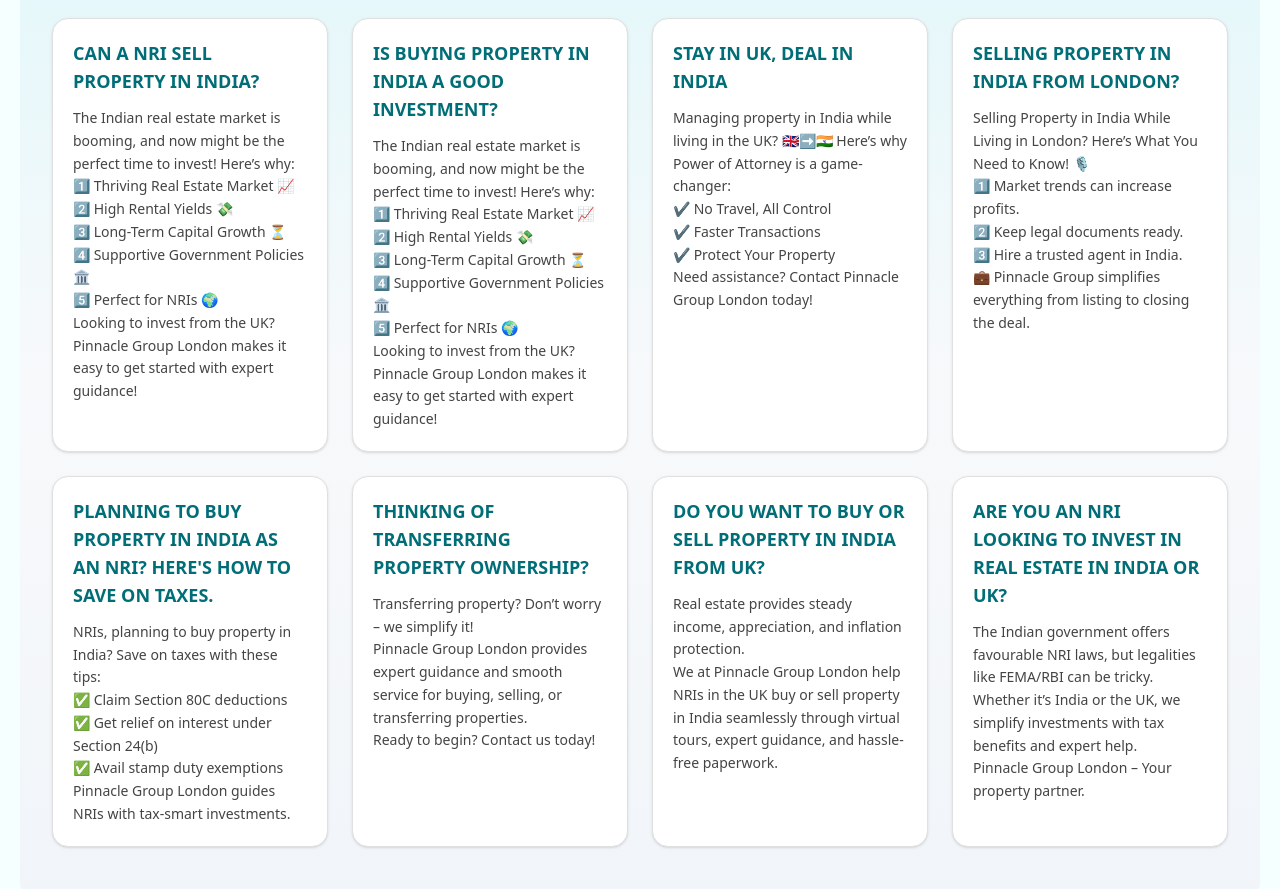
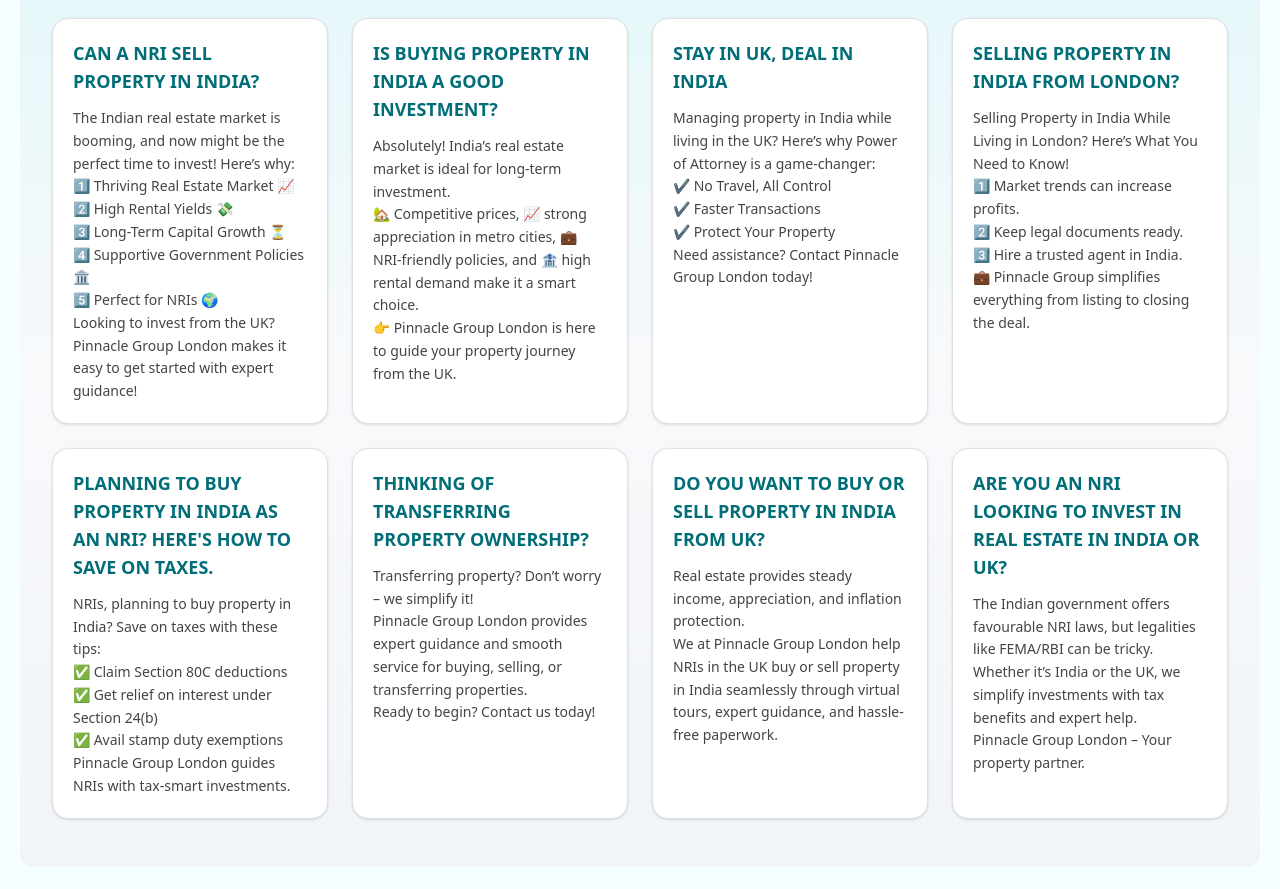
Before and after one commit to Abhixak/Pinnacle-Group-UK, a React (Vite) app: page / in a window 1280 px wide. Shown: the part 860-1749 px from the top of the page. Built offline with nearby package versions, Linux system fonts and the light colour scheme.

Commit message:
Initial Chnages

```diff
--- a/src/Components/NRIAdvice.jsx
+++ b/src/Components/NRIAdvice.jsx
@@ -23,21 +23,17 @@
 5️⃣ Perfect for NRIs 🌍
 Looking to invest from the UK? Pinnacle Group London makes it easy to get started with expert guidance!`,
 
-    `The Indian real estate market is booming, and now might be the perfect time to invest! Here’s why:
-1️⃣ Thriving Real Estate Market 📈
-2️⃣ High Rental Yields 💸
-3️⃣ Long-Term Capital Growth ⏳
-4️⃣ Supportive Government Policies 🏛️
-5️⃣ Perfect for NRIs 🌍
-Looking to invest from the UK? Pinnacle Group London makes it easy to get started with expert guidance!`,
+    `Absolutely! India’s real estate market is ideal for long-term investment.
+🏡 Competitive prices, 📈 strong appreciation in metro cities, 💼 NRI-friendly policies, and 🏦 high rental demand make it a smart choice.
+👉 Pinnacle Group London is here to guide your property journey from the UK.`,
 
-    `Managing property in India while living in the UK? 🇬🇧➡️🇮🇳 Here’s why Power of Attorney is a game-changer:
+    `Managing property in India while living in the UK? Here’s why Power of Attorney is a game-changer:
 ✔️ No Travel, All Control
 ✔️ Faster Transactions
 ✔️ Protect Your Property
 Need assistance? Contact Pinnacle Group London today!`,
 
-    `Selling Property in India While Living in London? Here’s What You Need to Know! 🎙️
+    `Selling Property in India While Living in London? Here’s What You Need to Know!
 1️⃣ Market trends can increase profits.
 2️⃣ Keep legal documents ready.
 3️⃣ Hire a trusted agent in India.
```
